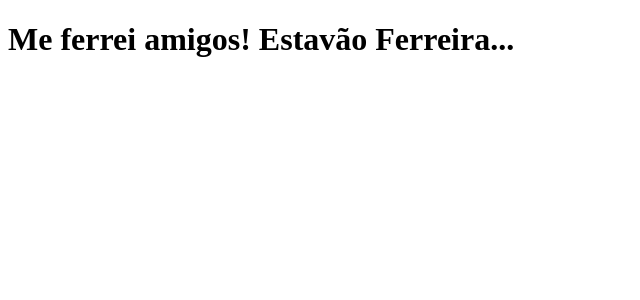
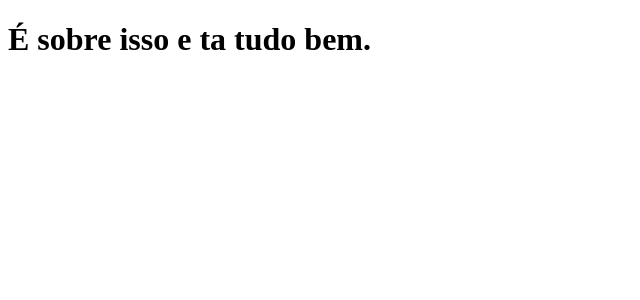
Before and after one commit to joaovian06/clone-tabnews, a Next.js app: page / in a window 1280 px wide. Shown: the top 300 px of the page, without its empty margins (0-640 px from the left). Built offline with nearby package versions, Linux system fonts and the light colour scheme.

Commit message:
updating pages index message

```diff
--- a/pages/index.js
+++ b/pages/index.js
@@ -1,5 +1,5 @@
 function Home() {
-    return <h1>Me ferrei amigos! Estavão Ferreira... </h1>
+    return <h1>É sobre isso e ta tudo bem.</h1>
 }
 
 export default Home;
```
